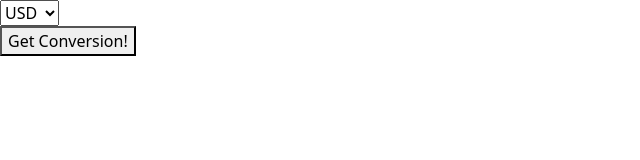
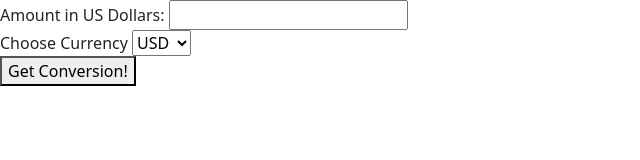
Before and after one commit to aaronvbrown/currency-exchanger, a website built with webpack: page src/index.html in a window 1280 px wide. Shown: the whole page, without its empty margins (0-640 px from the left). Built offline with nearby package versions, Linux system fonts and the light colour scheme.

Commit message:
add amount input

```diff
--- a/src/index.html
+++ b/src/index.html
@@ -8,6 +8,10 @@
 </head>
 
 <body>
+    <label for="inputAmountUSD">Amount in US Dollars:</label>
+    <input id="inputAmountUSD">
+    <br>
+    <label for="currencyChooser">Choose Currency</label>
     <select id="currencyChooser">
         <option value="USD">USD</option>
         <option value="AED">AED</option>
```
